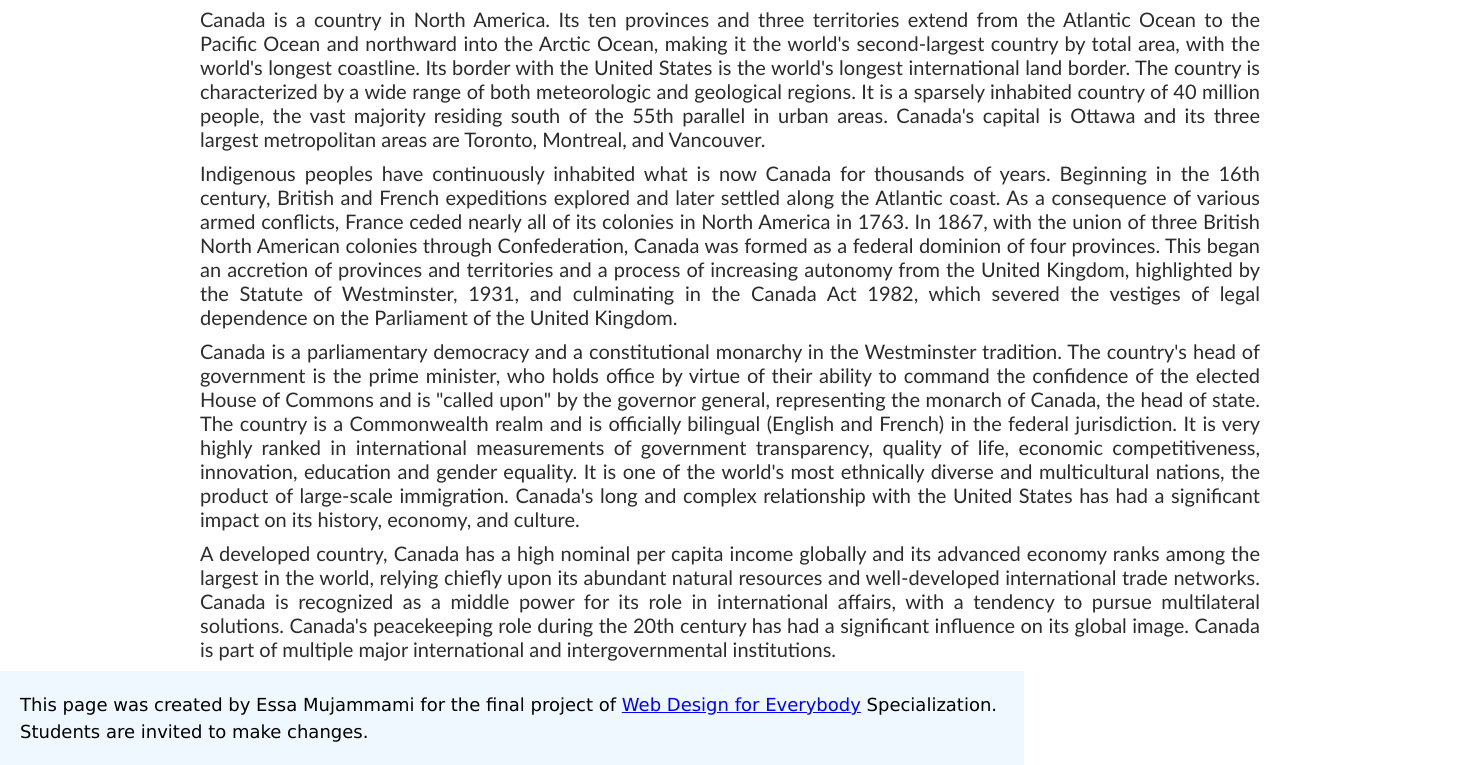
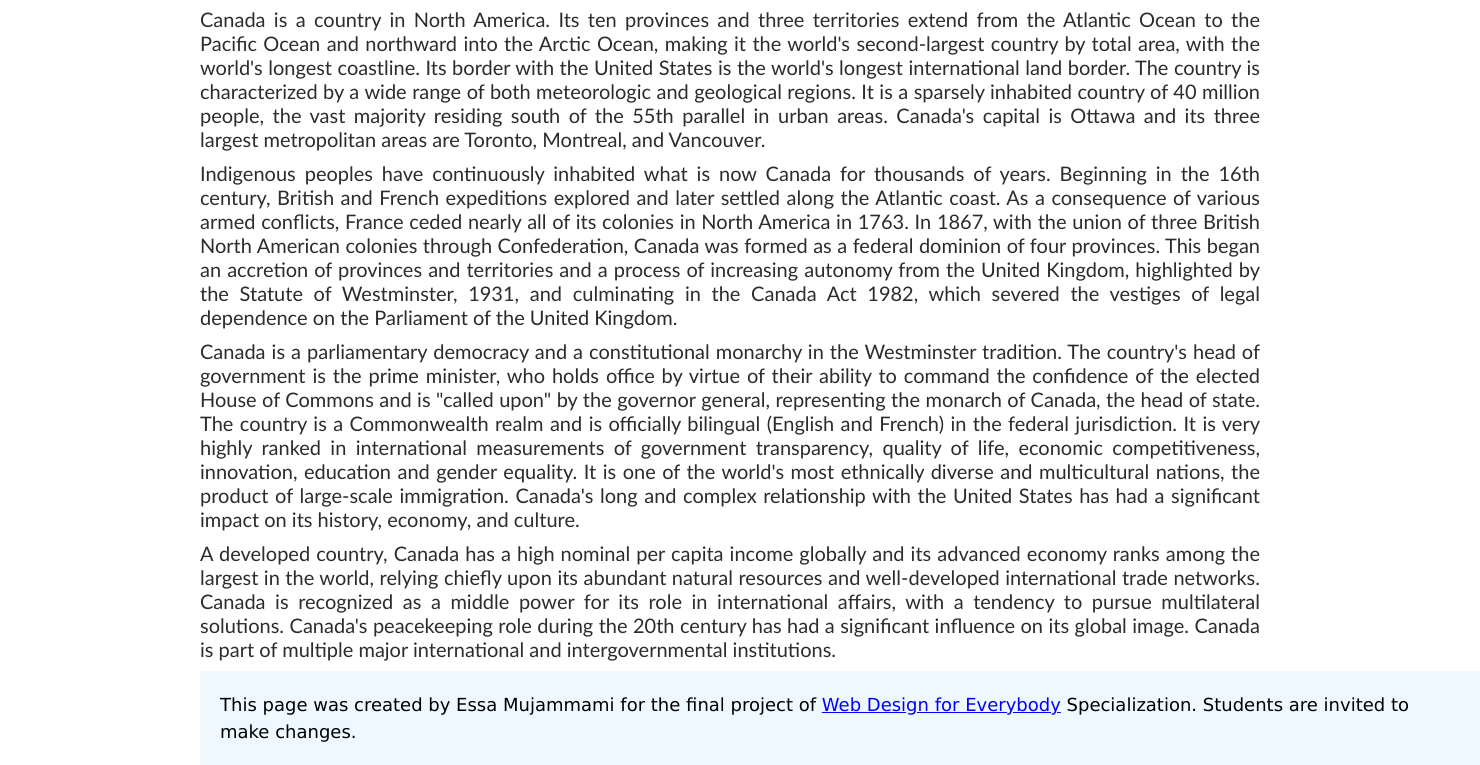
Before and after one commit to DayofJudgement/DayofJudgement.github.io, a plain HTML site: page index.html in a window 1280 px wide. Shown: the part 964-1729 px from the top of the page, 1480 px wide, since content can reach past the window. Drawn offline with Linux system fonts and the light colour scheme.

Commit message:
Add files via upload
Signed-off-by: DayofJudgement <149382450+DayofJudgement@users.noreply.github.com>

```diff
--- a/css/style.css
+++ b/css/style.css
@@ -271,8 +271,9 @@ footer {
     background-color: #F0F8FF;
     padding-top: 0;
     bottom: 0;
-    width: 80%;
+    width: 100%;
     margin-top: 5px;
+    margin-left: 200px;
 }
 
 center .npara {
```
